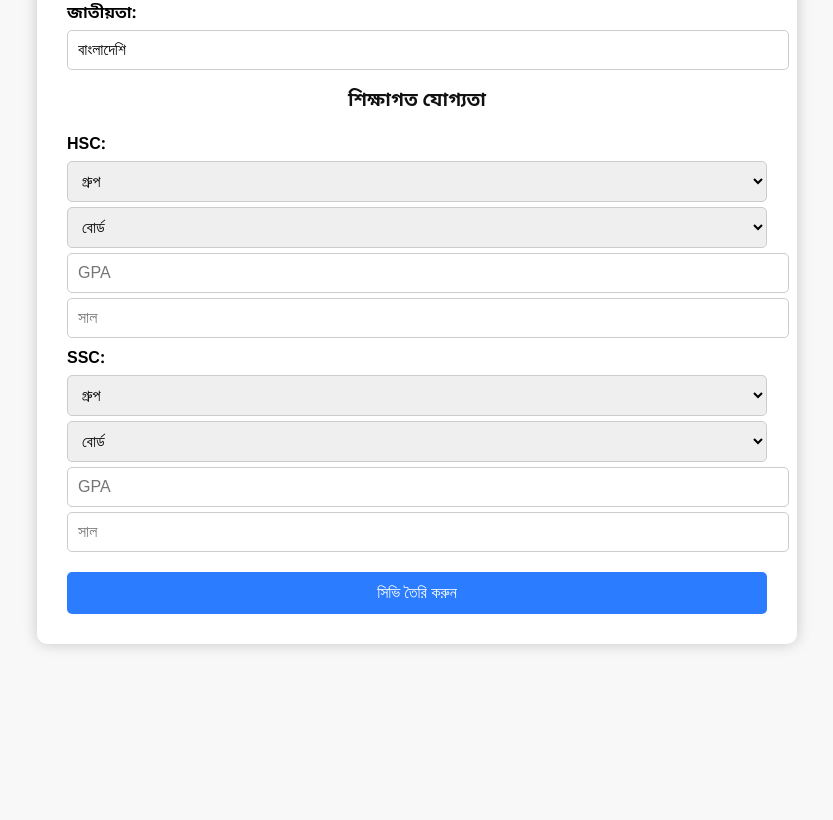
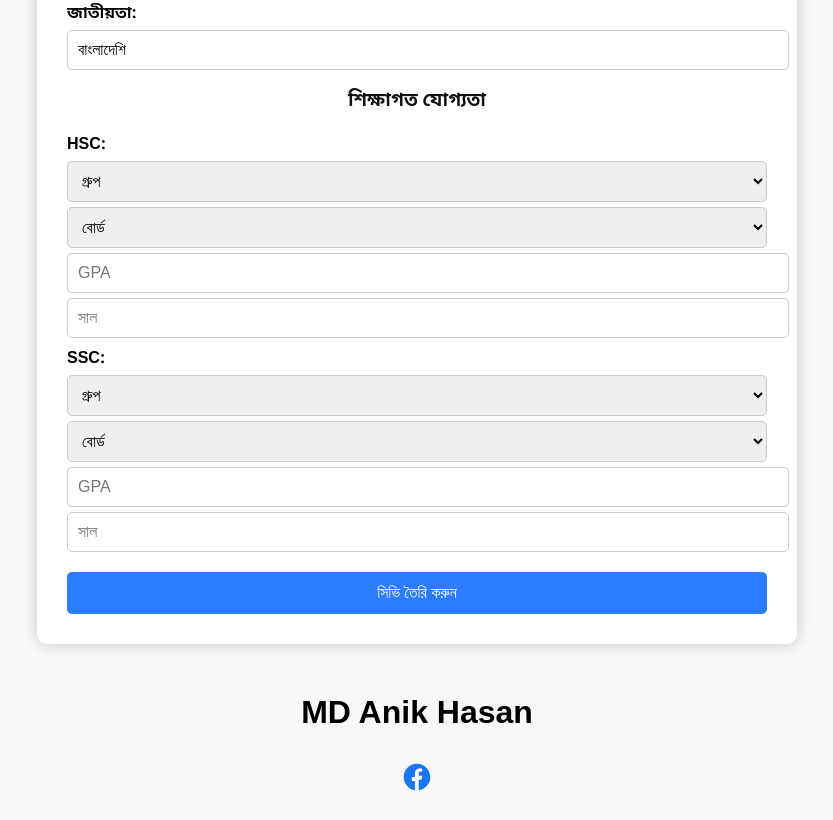
Before and after one commit to ANIKVAI0077/zxanikvai, a plain HTML site: page index.html in a window 1280 px wide. Shown: the part 902-1722 px from the top of the page, without its empty margins (223-1056 px from the left). Before the commit the page ends 1566 px from the top, so only its background shows below. Drawn offline with Linux system fonts and the light colour scheme.

Commit message:
Update index.html

```diff
--- a/index.html
+++ b/index.html
@@ -147,3 +147,41 @@
   <script src="script.js"></script>
 </body>
 </html>
+<html lang="en">
+<head>
+<meta charset="UTF-8">
+<meta name="viewport" content="width=device-width, initial-scale=1.0">
+<title>MD Anik Hasan</title>
+<style>
+  /* ওয়েব-ভিউতে দেখানোর জন্য */
+  .web-only { display: block; text-align: center; }
+
+  /* যখন সিভি বা জিপি বানানো হবে (print/zip) তখন এটা লুকাবে */
+  @media print {
+    .web-only { display: none !important; }
+  }
+</style>
+</head>
+<body>
+
+<!-- ওয়েবসাইটের উপরে নাম -->
+<header class="web-only" style="padding:30px 0; font-size:2rem; font-weight:bold; font-family:sans-serif;">
+  MD Anik Hasan
+</header>
+
+<!-- ফেসবুক আইকন শুধুমাত্র ওয়েবভিউতে -->
+<div class="web-only" style="text-align:center; margin-bottom:20px;">
+  <a href="https://www.facebook.com/share/1CGCHfRGXa/" target="_blank" rel="noopener noreferrer" title="Visit my Facebook">
+    <svg width="32" height="32" viewBox="0 0 24 24" fill="#1877F2" xmlns="http://www.w3.org/2000/svg">
+      <path d="M22 12.07C22 6.48 17.52 2 11.93 2 6.35 2 2 6.48 2 12.07 2 17.09 5.66 21.2 10.44 22v-7.02H8.14v-2.91h2.3V9.07c0-2.28 1.36-3.53 3.44-3.53.99 0 2.03.18 2.03.18v2.22h-1.14c-1.12 0-1.47.7-1.47 1.42v1.7h2.5l-.4 2.91h-2.1V22C18.34 21.2 22 17.09 22 12.07z"/>
+    </svg>
+  </a>
+</div>
+
+<!-- CV / জিপি কন্টেন্ট -->
+<div id="cv-container">
+  <!-- সিভি তৈরির কন্টেন্ট এখানে থাকবে -->
+</div>
+
+</body>
+</html>
```
